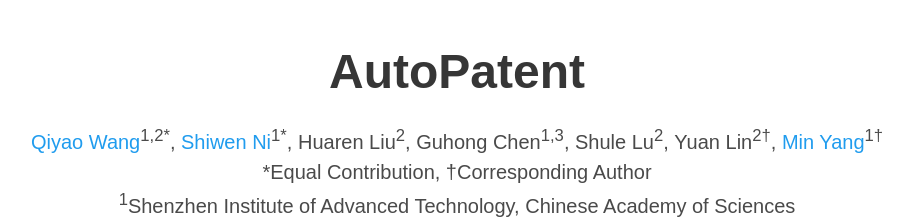
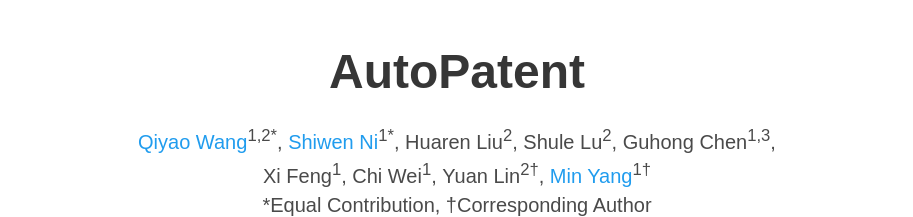
Before and after one commit to QiYao-Wang/AutoPatent, a plain HTML site: page index.html in a window 1280 px wide. Shown: the part 55-272 px from the top of the page, without its empty margins (183-1096 px from the left). Drawn offline with nearby package versions, Linux system fonts and the light colour scheme; some icons are missing; a web font is replaced by a local one.

Commit message:
Update index.html

```diff
--- a/index.html
+++ b/index.html
@@ -89,10 +89,16 @@
             <span class="author-block">
               Huaren Liu<sup>2</sup>,</span>
             <span class="author-block">
-              Guhong Chen<sup>1,3</sup>,</span>
-            <span class="author-block">
               Shule Lu<sup>2</sup>,</span>
             <span class="author-block">
+              Guhong Chen<sup>1,3</sup>,</span>
+          </div>
+           <div class="is-size-5 publication-authors">
+             <span class="author-block">
+              Xi Feng<sup>1</sup>,</span>
+             <span class="author-block">
+              Chi Wei<sup>1</sup>,</span>
+           <span class="author-block">
               Yuan Lin<sup>2†</sup>,</span>
             <span class="author-block">
                <a href="minyang.me">Min Yang</a><sup>1†</sup></span>
```
